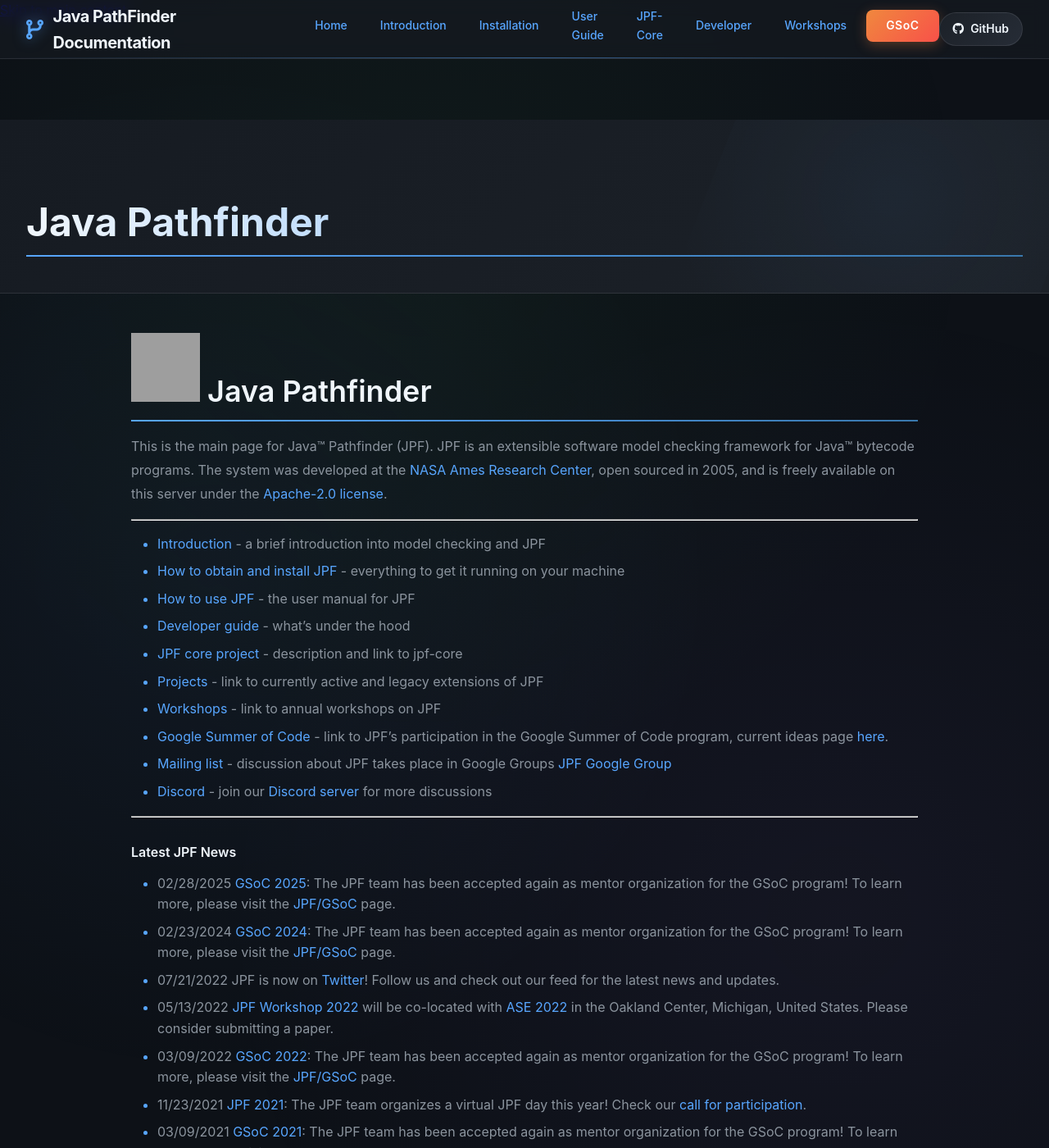
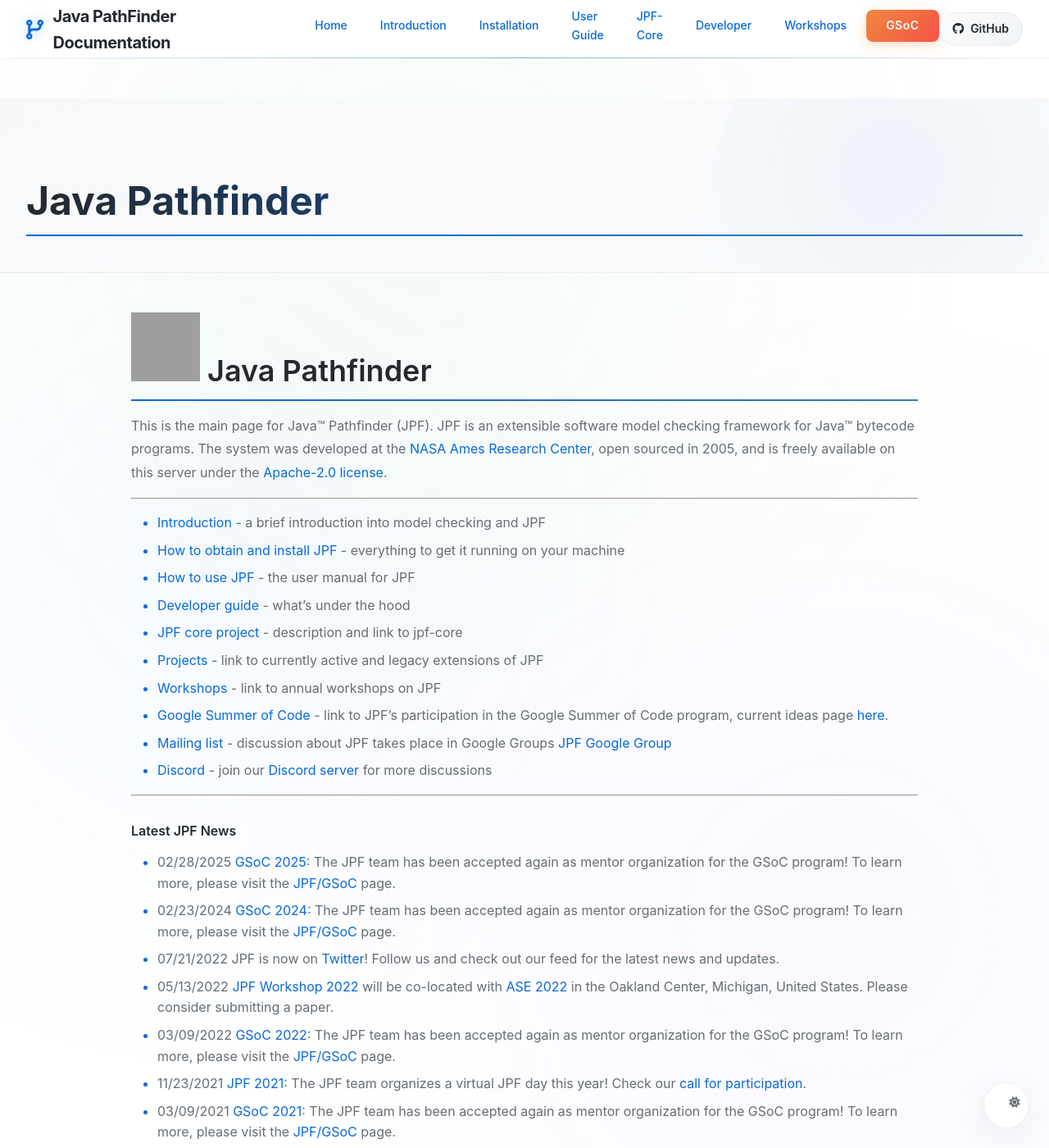
Before and after one commit to javapathfinder/jpf-core, a Jekyll site: the page built from docs/index.md, in a window 1280 px wide and 1400 px high. Shown: the whole window at 82% size. Built offline with Jekyll 4.4.1, drawn with Linux system fonts in a browser that asks for light colours; our own code applies the rules of GitHub Pages for plain Markdown files; grey boxes are pictures that could not be loaded.

Commit message:
Update docs style (#564)
* modify __config.yml

* add light toggle

* fix button

* changed the color

* Update _config.yml

---------

Co-authored-by: github-actions[bot] <github-actions[bot]@users.noreply.github.com>

```diff
--- a/docs/_layouts/default.html
+++ b/docs/_layouts/default.html
@@ -10,26 +10,18 @@
   <link rel="stylesheet" href="https://cdnjs.cloudflare.com/ajax/libs/font-awesome/6.0.0/css/all.min.css">
 </head>
 <body>
-<!-- Skip link for accessibility -->
-<a href="#main-content" class="skip-link">Skip to main content</a>
 
-<!-- Fixed Header -->
 <header class="site-header">
     <div class="header-container">
-    <!-- Brand -->
         <div class="header-brand">
             <a href="{{ '/' | relative_url }}" class="brand-link">
                 <i class="fas fa-code-branch"></i>
                 <span>{{ site.title }}</span>
             </a>
         </div>
-
-    <!-- Navigation -->
         <nav class="main-nav">
             {% include navigation.html %}
         </nav>
-
-    <!-- GitHub Action Link -->
         <div class="header-actions">
             <a href="https://github.com/javapathfinder/jpf-core" class="github-link">
                 <i class="fab fa-github"></i>
@@ -38,6 +30,11 @@
         </div>
     </div>
 </header>
+
+<button class="theme-toggle" id="theme-toggle" aria-label="Toggle theme" title="Toggle light/dark theme">
+    <i class="fas fa-moon icon dark-icon"></i>
+    <i class="fas fa-sun icon light-icon"></i>
+</button>
 
 <!-- Main Content -->
 <main id="main-content" class="main-content">
@@ -69,5 +66,63 @@
     </div>
   </div>
 </footer>
+
+<script>
+    (function() {
+        const THEME_STORAGE_KEY = 'jpf-theme';
+        const THEMES = { LIGHT: 'light', DARK: 'dark' };
+        const themeToggleDesktop = document.getElementById('theme-toggle');
+        function getStoredTheme() {
+            try { return localStorage.getItem(THEME_STORAGE_KEY); } catch { return null; }
+        }
+        function setStoredTheme(theme) {
+            try { localStorage.setItem(THEME_STORAGE_KEY, theme); } catch {}
+        }
+        function getSystemTheme() {
+            if (window.matchMedia && window.matchMedia('(prefers-color-scheme: light)').matches) return THEMES.LIGHT;
+            return THEMES.DARK;
+        }
+        function getCurrentTheme() {
+            const stored = getStoredTheme();
+            return stored || getSystemTheme();
+        }
+        function applyTheme(theme) {
+            if (theme === THEMES.LIGHT)
+                document.documentElement.setAttribute('data-theme', THEMES.LIGHT);
+            else
+                document.documentElement.removeAttribute('data-theme');
+            const label = theme === THEMES.LIGHT ? 'Switch to dark theme' : 'Switch to light theme';
+            if (themeToggleDesktop) {
+                themeToggleDesktop.setAttribute('aria-label', label);
+                themeToggleDesktop.setAttribute('title', label);
+            }
+        }
+        function toggleTheme() {
+            const current = getCurrentTheme();
+            const next = current === THEMES.LIGHT ? THEMES.DARK : THEMES.LIGHT;
+            setStoredTheme(next);
+            applyTheme(next);
+            document.body.classList.add('theme-transitioning');
+            setTimeout(() => document.body.classList.remove('theme-transitioning'), 300);
+        }
+        if (themeToggleDesktop) {
+            themeToggleDesktop.addEventListener('click', toggleTheme);
+        }
+        if (window.matchMedia) {
+            const mediaQuery = window.matchMedia('(prefers-color-scheme: light)');
+            mediaQuery.addEventListener('change', (e) => {
+                if (!getStoredTheme()) applyTheme(e.matches ? THEMES.LIGHT : THEMES.DARK);
+            });
+        }
+        document.addEventListener('keydown', e => {
+            if (e.altKey && e.key === 't') {
+                e.preventDefault();
+                toggleTheme();
+            }
+        });
+        applyTheme(getCurrentTheme());
+    })();
+</script>
+
 </body>
 </html>
--- a/docs/assets/css/style.css
+++ b/docs/assets/css/style.css
@@ -66,6 +66,103 @@
     --shadow-md: 0 8px 24px rgba(0, 0, 0, 0.12);
     --shadow-lg: 0 12px 48px rgba(0, 0, 0, 0.12);
     --shadow-glow: 0 0 40px rgba(88, 166, 255, 0.1);
+
+    --theme-transition: 0.3s ease;
+}
+
+
+ /* light theme */
+
+ [data-theme="light"] {
+     --bg-primary: #FFFFFF;
+     --bg-secondary: #F6F8FA;
+     --bg-elevated: #FAFBFC;
+     --bg-overlay: #F0F3F6;
+     --bg-glass: rgba(255,255,255,0.85);
+     --text-primary: #24292F;
+     --text-secondary: #656D76;
+     --text-muted: #8B949E;
+     --text-link: #0969DA;
+     --border-default: #D1D9E0;
+     --border-muted: #D8DEE4;
+     --border-subtle: rgba(175,184,193,0.2);
+     --primary: #0969DA;
+     --primary-hover: #0550AE;
+     --primary-bg: rgba(9,105,218,0.1);
+     --gradient-primary: linear-gradient(135deg, #0969DA 0%, #0550AE 100%);
+     --gradient-dark: linear-gradient(180deg, rgba(255,255,255, 0) 0%, rgba(246,248,250,0.8) 100%);
+     --gradient-header: linear-gradient(90deg, #FFFFFF 0%, #F6F8FA 50%, #FFFFFF 100%);
+     --shadow-sm: 0 1px 3px rgba(0,0,0,0.08);
+     --shadow-md: 0 8px 24px rgba(0,0,0,0.06);
+     --shadow-lg: 0 12px 48px rgba(0,0,0,0.08);
+     --shadow-glow: 0 0 40px rgba(9,105,218,0.1);
+ }
+
+ /*  Toggle  */
+.theme-toggle {
+    position: fixed;
+    bottom: 24px;
+    right: 24px;
+    display: inline-flex;
+    align-items: center;
+    justify-content: center;
+    width: 56px;
+    height: 56px;
+    background: var(--bg-glass);
+    backdrop-filter: blur(10px);
+    border: 1px solid var(--border-subtle);
+    border-radius: 50%;
+    cursor: pointer;
+    transition: all var(--theme-transition);
+    z-index: 1001;
+    box-shadow: var(--shadow-lg);
+}
+
+[data-theme="light"] .theme-toggle {
+    background: var(--bg-primary);
+}
+
+.theme-toggle:hover {
+    transform: scale(1.1);
+    box-shadow: var(--shadow-glow);
+    background: var(--bg-elevated);
+}
+
+.theme-toggle:active {
+    transform: scale(0.95);
+}
+
+.theme-toggle .icon {
+    width: 20px;
+    height: 20px;
+    color: var(--text-secondary);
+    transition: all var(--theme-transition);
+}
+
+.theme-toggle:hover .icon {
+    color: var(--primary);
+}
+
+.theme-toggle .dark-icon {
+    opacity: 1;
+    transform: rotate(0deg) scale(1);
+}
+
+.theme-toggle .light-icon {
+    opacity: 0;
+    transform: rotate(180deg) scale(0.8);
+    position: absolute;
+}
+
+[data-theme="light"] .theme-toggle .dark-icon {
+    opacity: 0;
+    transform: rotate(-180deg) scale(0.8);
+}
+
+[data-theme="light"] .theme-toggle .light-icon {
+    opacity: 1;
+    transform: rotate(0deg) scale(1);
+    position: static;
 }
 
 * {
@@ -895,6 +992,20 @@
         color: white !important;
     }
 
+    @media (max-width: 768px) {
+        .theme-toggle {
+            bottom: 16px;
+            right: 16px;
+            width: 48px;
+            height: 48px;
+        }
+
+        .theme-toggle .icon {
+            width: 18px;
+            height: 18px;
+        }
+    }
+
     /* Overlay */
     .mobile-menu-overlay {
         display: none;
```
Lines whose indentation alone changed are shown as unchanged.
